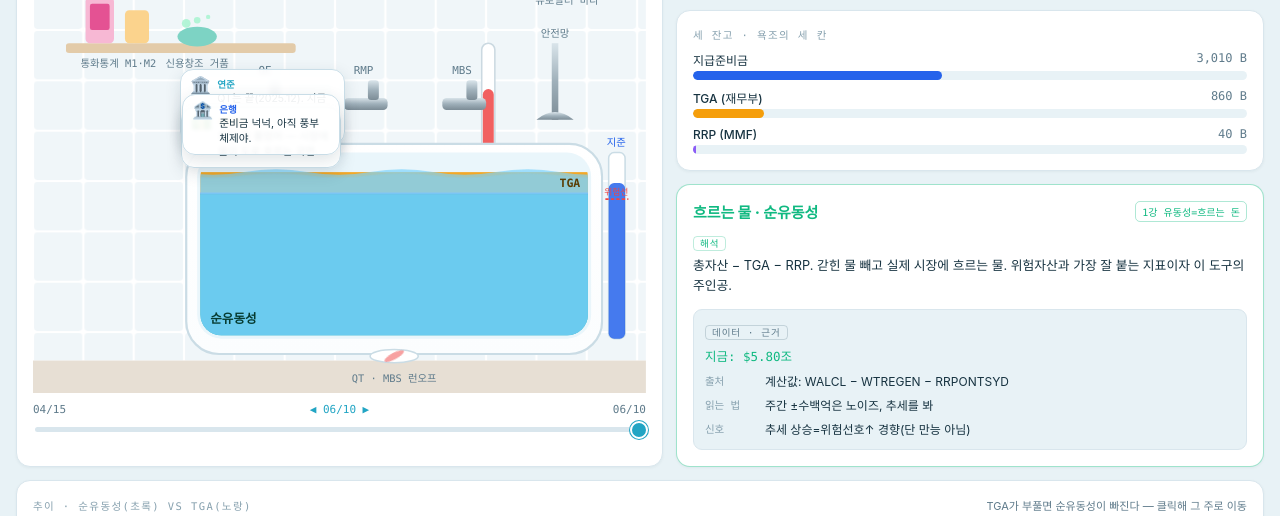
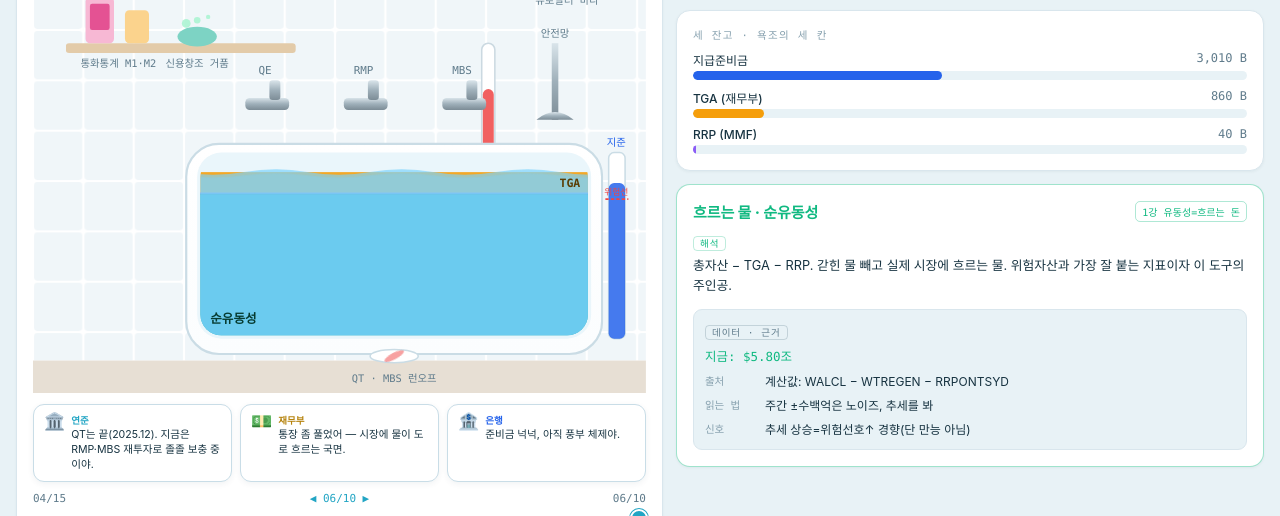
Before and after one commit to ektmf3210-stack/liquidity-bathroom, a plain HTML site: page index.html in a window 1280 px wide. Shown: the part 284-800 px from the top of the page. Drawn offline with Linux system fonts and the light colour scheme; a web font is replaced by a local one.

Commit message:
Update index.html

```diff
--- a/index.html
+++ b/index.html
@@ -38,8 +38,9 @@
   .range::-webkit-slider-thumb{-webkit-appearance:none;width:18px;height:18px;border-radius:50%;background:var(--water);cursor:pointer;border:2px solid #fff;box-shadow:0 0 0 1px var(--water)}
   .range::-moz-range-thumb{width:16px;height:16px;border-radius:50%;background:var(--water);cursor:pointer;border:2px solid #fff}
   .tubwrap{position:relative;max-width:620px;margin:0 auto}
-  .bubble{position:absolute;background:#ffffffee;border:1px solid #C9DDE7;border-radius:13px;padding:7px 9px;max-width:165px;box-shadow:0 5px 16px #17334122;backdrop-filter:blur(2px);pointer-events:none}
-  @media(max-width:520px){.bubble{max-width:120px;padding:5px 7px}}
+  .speakers{display:flex;gap:8px;margin-top:11px}
+  @media(max-width:560px){.speakers{flex-wrap:wrap}}
+  .spk{flex:1;min-width:140px;background:#fff;border:1px solid #C9DDE7;border-radius:11px;padding:8px 10px;box-shadow:0 2px 6px #1733410f}
   .bubrow{display:flex;gap:6px;align-items:flex-start}
   .bubemoji{font-size:17px;line-height:1}.bubwho{font-family:var(--mono);font-size:9.5px;font-weight:700}
   .bubmsg{font-size:10.6px;color:var(--text);line-height:1.4;margin-top:1px}
@@ -74,6 +75,7 @@
     <div class="tubwrap" id="tubwrap">
       <div id="tub"></div>
     </div>
+    <div class="speakers" id="speakers"></div>
     <div style="margin-top:10px">
       <div style="display:flex;justify-content:space-between;font-size:11px;color:var(--muted);font-family:var(--mono)" id="rangeLabels"></div>
       <input type="range" class="range" id="weekRange" min="0" value="0">
@@ -97,8 +99,8 @@
 
 <div class="card" style="margin-top:13px">
   <div style="display:flex;justify-content:space-between;align-items:baseline;margin-bottom:6px">
-    <div class="tag">추이 · 순유동성(초록) vs TGA(노랑)</div>
-    <span style="font-size:11px;color:var(--muted)">TGA가 부풀면 순유동성이 빠진다 — 클릭해 그 주로 이동</span>
+    <div class="tag">추이 · 유동성 vs 자산 (시작주=100 기준)</div>
+    <span style="font-size:11px;color:var(--muted)">순유동성·나스닥·비트코인의 상대 흐름 — 클릭해 그 주로 이동</span>
   </div>
   <div id="chart"></div>
 </div>
@@ -113,15 +115,15 @@
 const C={water:"#22A5C4",waterDeep:"#0E7490",surface:"#7DD3FC",net:"#10B981",tga:"#F59E0B",rrp:"#8B5CF6",res:"#2563EB",red:"#EF4444",sea:"#3BA7D9",muted:"#5F7B8B",soft:"#86A0AE",text:"#173341",line:"#D9E6ED",bg:"#E8F2F6",porcEdge:"#CADCE5",chrome:"#9FB0BA"};
 const MONO="ui-monospace,'SF Mono','JetBrains Mono',Menlo,monospace";
 let data=[
- {d:"04/15",totalAssets:6670,treasuries:4180,mbs:2210,tga:1010,rrp:40,reserves:2860,effr:3.83,m2:21850},
- {d:"04/22",totalAssets:6668,treasuries:4178,mbs:2206,tga:960,rrp:42,reserves:2900,effr:3.83,m2:21880},
- {d:"04/29",totalAssets:6672,treasuries:4180,mbs:2202,tga:880,rrp:48,reserves:2980,effr:3.83,m2:21920},
- {d:"05/06",totalAssets:6675,treasuries:4182,mbs:2198,tga:850,rrp:50,reserves:3010,effr:3.83,m2:21950},
- {d:"05/13",totalAssets:6678,treasuries:4185,mbs:2194,tga:830,rrp:52,reserves:3030,effr:3.83,m2:21980},
- {d:"05/20",totalAssets:6680,treasuries:4186,mbs:2190,tga:870,rrp:45,reserves:2995,effr:3.83,m2:22010},
- {d:"05/27",totalAssets:6685,treasuries:4189,mbs:2186,tga:900,rrp:40,reserves:2965,effr:3.83,m2:22030},
- {d:"06/03",totalAssets:6690,treasuries:4192,mbs:2182,tga:880,rrp:38,reserves:2990,effr:3.83,m2:22060},
- {d:"06/10",totalAssets:6700,treasuries:4196,mbs:2178,tga:860,rrp:40,reserves:3010,effr:3.83,m2:22090},
+ {d:"04/15",totalAssets:6670,treasuries:4180,mbs:2210,tga:1010,rrp:40,reserves:2860,effr:3.83,m2:21850,nasdaq:20400,btc:92000},
+ {d:"04/22",totalAssets:6668,treasuries:4178,mbs:2206,tga:960,rrp:42,reserves:2900,effr:3.83,m2:21880,nasdaq:20300,btc:90000},
+ {d:"04/29",totalAssets:6672,treasuries:4180,mbs:2202,tga:880,rrp:48,reserves:2980,effr:3.83,m2:21920,nasdaq:20550,btc:94000},
+ {d:"05/06",totalAssets:6675,treasuries:4182,mbs:2198,tga:850,rrp:50,reserves:3010,effr:3.83,m2:21950,nasdaq:20800,btc:97000},
+ {d:"05/13",totalAssets:6678,treasuries:4185,mbs:2194,tga:830,rrp:52,reserves:3030,effr:3.83,m2:21980,nasdaq:20700,btc:96000},
+ {d:"05/20",totalAssets:6680,treasuries:4186,mbs:2190,tga:870,rrp:45,reserves:2995,effr:3.83,m2:22010,nasdaq:21000,btc:101000},
+ {d:"05/27",totalAssets:6685,treasuries:4189,mbs:2186,tga:900,rrp:40,reserves:2965,effr:3.83,m2:22030,nasdaq:21150,btc:104000},
+ {d:"06/03",totalAssets:6690,treasuries:4192,mbs:2182,tga:880,rrp:38,reserves:2990,effr:3.83,m2:22060,nasdaq:21050,btc:102000},
+ {d:"06/10",totalAssets:6700,treasuries:4196,mbs:2178,tga:860,rrp:40,reserves:3010,effr:3.83,m2:22090,nasdaq:21350,btc:108000},
 ].map(r=>({...r,net:r.totalAssets-r.tga-r.rrp,live:false}));
 let idx=data.length-1, sel="net";
 const tn=b=>(b/1000).toFixed(2), bn=b=>Math.round(b).toLocaleString();
@@ -279,10 +281,9 @@ function render(){
   `<span class="chip">지준 $${tn(c.reserves)}조 · 위험선까지 ${head>=0?"+":""}${tn(head)}조</span>`+
   `<span class="chip">순유동성 $${tn(c.net)}조 ${up?"▲ 늘어나는 중":"▼ 줄어드는 중"}</span>`+
   `<span class="chip">완충 RRP ${c.rrp<=60?"거의 바닥":"여유 있음"}</span>`;
- const bub=speeches(c).map(s=>`<div class="bubble" style="${s.pos}"><div class="bubrow"><span class="bubemoji">${s.emoji}</span><div><div class="bubwho" style="color:${s.col}">${s.who}</div><div class="bubmsg">${esc(s.msg)}</div></div></div>`).join("");
+ const bub=speeches(c).map(s=>`<div class="spk"><div class="bubrow"><span class="bubemoji">${s.emoji}</span><div><div class="bubwho" style="color:${s.col}">${s.who}</div><div class="bubmsg">${esc(s.msg)}</div></div></div></div>`).join("");
  document.getElementById("tub").innerHTML=tubSVG();
- [...document.querySelectorAll(".bubble")].forEach(e=>e.remove());
- document.getElementById("tubwrap").insertAdjacentHTML("beforeend",bub);
+ document.getElementById("speakers").innerHTML=bub;
  document.getElementById("netBig").innerHTML=
   `<div style="display:flex;align-items:baseline;gap:8px;margin-top:2px"><span style="font-family:${MONO};font-size:38px;font-weight:700;color:${C.net};line-height:1">$${tn(c.net)}조</span>`+
   (p?`<span style="font-family:${MONO};font-size:14px;color:${c.net-p.net>=0?C.net:C.red}">${c.net-p.net>=0?"▲":"▼"} ${Math.abs(Math.round(c.net-p.net))}B</span>`:"")+`</div>`;
@@ -304,35 +305,34 @@ function render(){
 }
 
 function chartSVG(){
- const W=700,H=210,pl=42,pr=42,pt=10,pb=24;
+ const W=700,H=210,pl=30,pr=14,pt=20,pb=24;
  const xs=i=>pl+(W-pl-pr)*(data.length<2?.5:i/(data.length-1));
- const nets=data.map(d=>d.net),tgas=data.map(d=>d.tga);
- const nMin=Math.min(...nets)-30,nMax=Math.max(...nets)+30,tMin=Math.min(...tgas)-30,tMax=Math.max(...tgas)+30;
- const yN=v=>pt+(H-pt-pb)*(1-(v-nMin)/(nMax-nMin||1));
- const yT=v=>pt+(H-pt-pb)*(1-(v-tMin)/(tMax-tMin||1));
- const netLine=data.map((d,i)=>`${xs(i)},${yN(d.net)}`).join(" ");
- const netArea=`${pl},${H-pb} ${netLine} ${xs(data.length-1)},${H-pb}`;
- const tgaLine=data.map((d,i)=>`${xs(i)},${yT(d.tga)}`).join(" ");
- const grid=[0,.5,1].map(f=>{const y=pt+(H-pt-pb)*f;return `<line x1="${pl}" y1="${y}" x2="${W-pr}" y2="${y}" stroke="${C.line}"/>`;}).join("");
+ const base=data[0];
+ const series=[
+  {key:"net",col:C.net,name:"순유동성"},
+  {key:"nasdaq",col:"#6366F1",name:"나스닥"},
+  {key:"btc",col:"#F7931A",name:"비트코인"},
+ ].filter(s=>base[s.key]&&data.every(d=>isFinite(d[s.key])));
+ const norm=(d,k)=>d[k]/base[k]*100;
+ let vmin=100,vmax=100;
+ series.forEach(s=>data.forEach(d=>{const v=norm(d,s.key);if(v<vmin)vmin=v;if(v>vmax)vmax=v;}));
+ vmin-=2;vmax+=2;
+ const y=v=>pt+(H-pt-pb)*(1-(v-vmin)/(vmax-vmin||1));
+ const grid=[0,.5,1].map(f=>{const yy=pt+(H-pt-pb)*f;const val=(vmax-(vmax-vmin)*f).toFixed(0);return `<line x1="${pl}" y1="${yy}" x2="${W-pr}" y2="${yy}" stroke="${C.line}"/><text x="${pl-4}" y="${yy+3}" fill="${C.muted}" font-size="9" text-anchor="end" font-family="${MONO}">${val}</text>`;}).join("");
+ const lines=series.map(s=>`<polyline points="${data.map((d,i)=>`${xs(i)},${y(norm(d,s.key))}`).join(" ")}" fill="none" stroke="${s.col}" stroke-width="2.2"/>`).join("");
+ const dots=series.map(s=>`<circle cx="${xs(idx)}" cy="${y(norm(cur(),s.key))}" r="3.5" fill="${s.col}"/>`).join("");
  const xlab=data.map((d,i)=>(i%2===0||i===data.length-1)?`<text x="${xs(i)}" y="${H-7}" fill="${C.muted}" font-size="10" text-anchor="middle" font-family="${MONO}">${d.d}</text>`:"").join("");
  const hit=data.map((d,i)=>`<rect data-week="${i}" x="${xs(i)-((W-pl-pr)/(data.length-1||1))/2}" y="0" width="${(W-pl-pr)/(data.length-1||1)}" height="${H}" fill="transparent" style="cursor:pointer"/>`).join("");
- const curX=xs(idx);
+ const legend=series.map((s,i)=>`<g transform="translate(${pl+i*96},${pt-12})"><rect width="11" height="3" y="-3" rx="1.5" fill="${s.col}"/><text x="15" y="1" fill="${s.col}" font-size="10" font-family="${MONO}">${s.name}</text></g>`).join("");
  return `<svg viewBox="0 0 ${W} ${H}" width="100%" style="display:block">
-  <defs><linearGradient id="gn" x1="0" y1="0" x2="0" y2="1"><stop offset="0%" stop-color="${C.net}" stop-opacity=".4"/><stop offset="100%" stop-color="${C.net}" stop-opacity=".04"/></linearGradient></defs>
   ${grid}
-  <line x1="${curX}" y1="${pt}" x2="${curX}" y2="${H-pb}" stroke="${C.water}" stroke-dasharray="3 3"/>
-  <polygon points="${netArea}" fill="url(#gn)"/>
-  <polyline points="${netLine}" fill="none" stroke="${C.net}" stroke-width="2.4"/>
-  <polyline points="${tgaLine}" fill="none" stroke="${C.tga}" stroke-width="1.8" stroke-dasharray="4 3"/>
-  <circle cx="${curX}" cy="${yN(cur().net)}" r="4" fill="${C.net}"/>
-  ${xlab}${hit}
-  <text x="${pl}" y="${pt+8}" fill="${C.net}" font-size="9.5" font-family="${MONO}">순유동성(조)</text>
-  <text x="${W-pr}" y="${pt+8}" fill="${C.tga}" font-size="9.5" text-anchor="end" font-family="${MONO}">TGA(B)</text>
+  <line x1="${xs(idx)}" y1="${pt}" x2="${xs(idx)}" y2="${H-pb}" stroke="${C.water}" stroke-dasharray="3 3"/>
+  ${lines}${dots}${xlab}${hit}${legend}
  </svg>`;
 }
 
 /* ── 데이터 입력 폼 ── */
-const FIELDS=[["d","날짜","06/17"],["totalAssets","총자산","6700"],["treasuries","국채","4196"],["mbs","MBS","2178"],["tga","TGA","860"],["rrp","RRP","40"],["reserves","지급준비금","3010"],["effr","EFFR %","3.83"],["m2","M2","22090"]];
+const FIELDS=[["d","날짜","06/17"],["totalAssets","총자산","6700"],["treasuries","국채","4196"],["mbs","MBS","2178"],["tga","TGA","860"],["rrp","RRP","40"],["reserves","지급준비금","3010"],["effr","EFFR %","3.83"],["m2","M2","22090"],["nasdaq","나스닥","21350"],["btc","비트코인","108000"]];
 let formOpen=false;
 function renderForm(){
  const box=document.getElementById("formBox");
@@ -345,7 +345,7 @@ function renderForm(){
    <button class="btn ghost" id="delRow">🗑 마지막 주 삭제</button>
    <button class="btn ghost" id="clearSeed">예시 지우고 내 데이터만</button>
    <span id="formMsg" style="font-size:12px;color:${C.net};font-family:${MONO}"></span></div>
-  <div style="font-size:10.5px;color:${C.soft};margin-top:8px;line-height:1.5">FRED 시리즈 — 총자산 WALCL · 국채 WSHOSHO · MBS WMBSWSHO · TGA WTREGEN · RRP RRPONTSYD · 지준 WRESBAL · M2 M2SL · EFFR. WALCL류는 백만, RRP는 십억 단위 — 모두 <b style="color:${C.text}">십억 달러($B)</b>로 환산해 넣어. 입력값은 이 브라우저 세션에만 저장돼.</div></div>`;
+  <div style="font-size:10.5px;color:${C.soft};margin-top:8px;line-height:1.5">FRED 시리즈 — 총자산 WALCL · 국채 WSHOSHO · MBS WMBSWSHO · TGA WTREGEN · RRP RRPONTSYD · 지준 WRESBAL · M2 M2SL · EFFR. 나스닥·비트코인은 종가. WALCL류는 백만, RRP는 십억 단위 — 잔고는 모두 <b style="color:${C.text}">십억 달러($B)</b>로 환산해 넣어. 입력값은 이 브라우저 세션에만 저장돼.</div></div>`;
  document.getElementById("addRow").onclick=addRow;
  document.getElementById("delRow").onclick=()=>{if(data.length>1){data=data.slice(0,-1);idx=data.length-1;render();}};
  document.getElementById("clearSeed").onclick=()=>{const live=data.filter(r=>r.live);if(live.length){data=live;idx=live.length-1;render();renderForm();}else msg("먼저 한 주 추가해.");};
```
